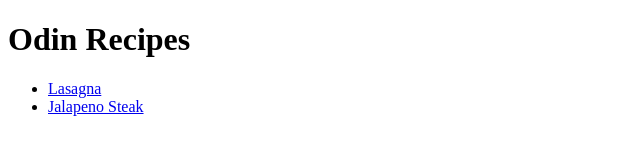
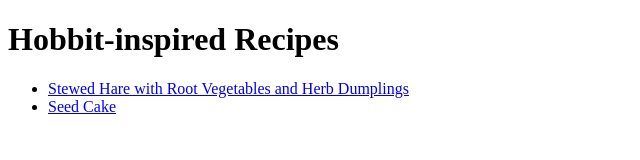
Before and after one commit to jmilke/odin-recipes, a plain HTML site: page index.html in a window 1280 px wide. Shown: the whole page, without its empty margins (0-640 px from the left). Drawn offline with Linux system fonts and the light colour scheme.

Commit message:
updated index.html for new recipes

```diff
--- a/index.html
+++ b/index.html
@@ -2,13 +2,13 @@
 <html lang="en">
 <head>
     <meta charset="UTF-8">
-    <title>Recipes</title>
+    <title>Hobbit-inspired Recipes</title>
 </head>
 <body>
-    <h1>Odin Recipes</h1>
+    <h1>Hobbit-inspired Recipes</h1>
     <ul>
-        <li><a href="./recipes/lasagna.html">Lasagna</a></li>
-        <li><a href="./recipes/jalapeno-steak.html">Jalapeno Steak</a></li>
+        <li><a href="./recipes/hare-stew.html">Stewed Hare with Root Vegetables and Herb Dumplings</a></li>
+        <li><a href="./recipes/seed-cake.html">Seed Cake</a></li>
     </ul>
 </body>
 </html>
```
